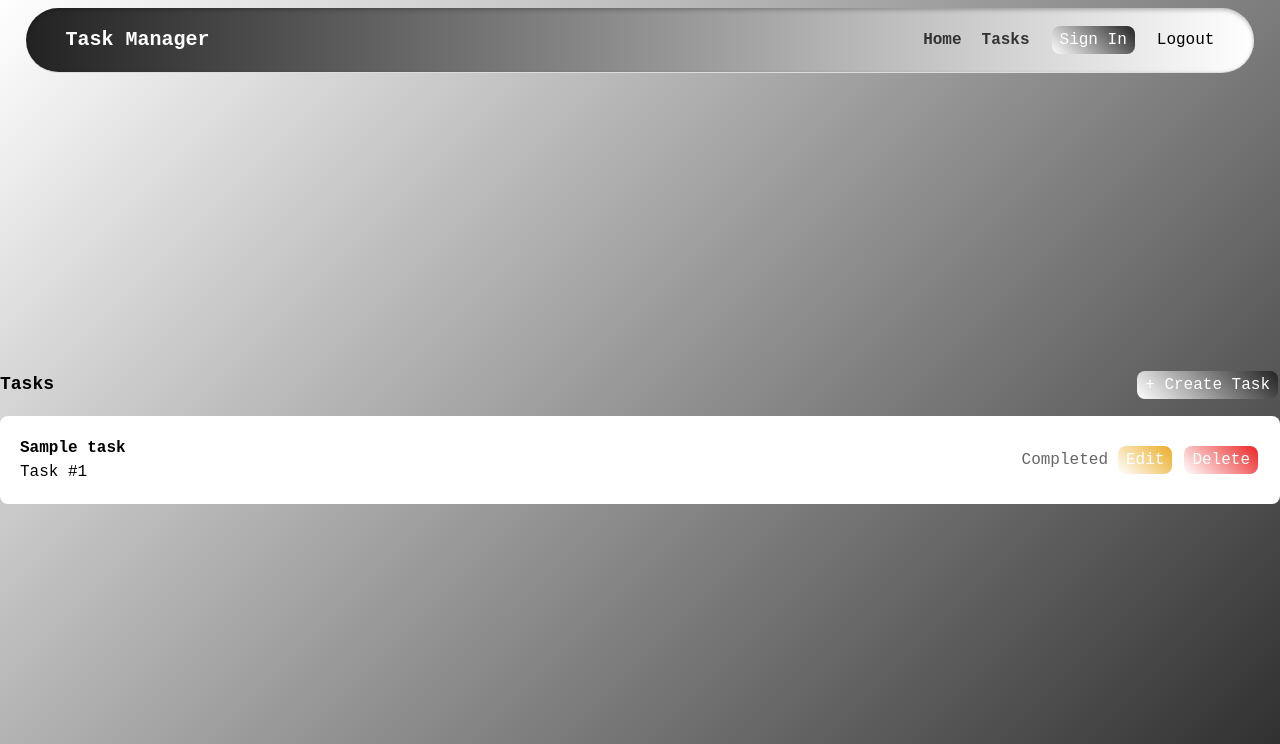
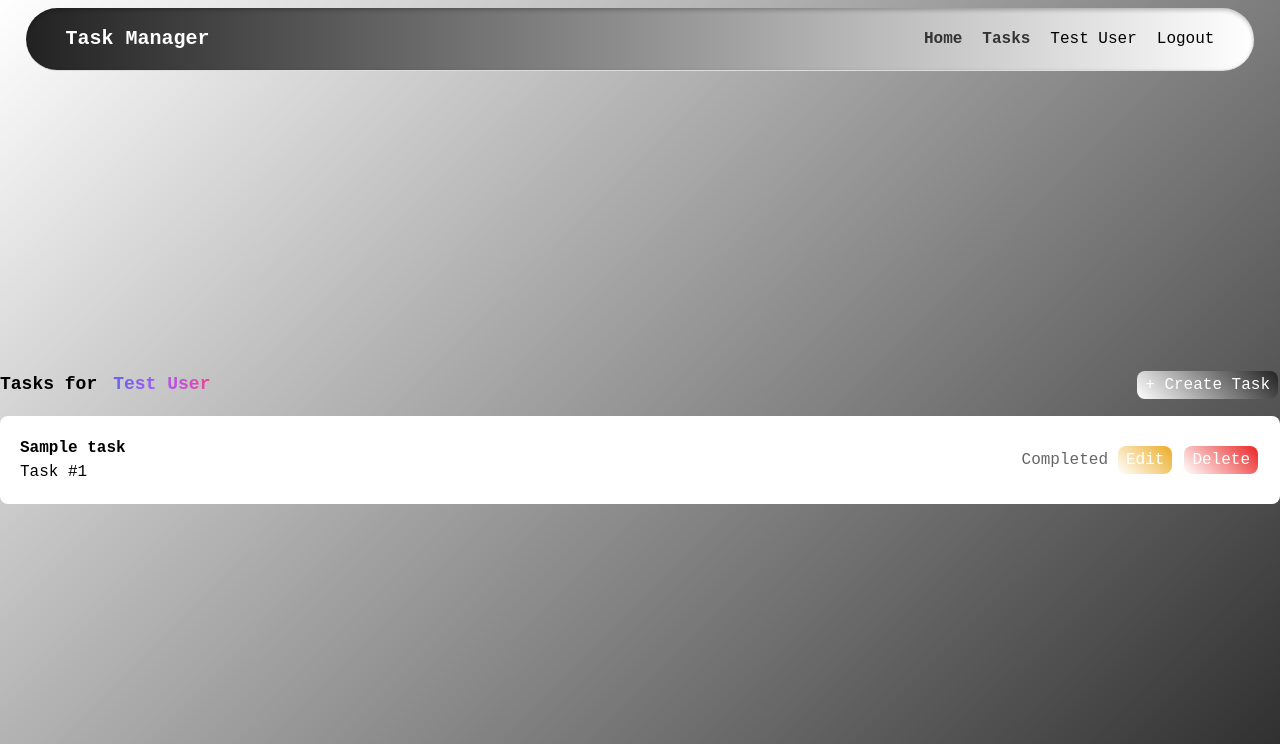
Before and after one commit to abhigodse9556/task-manager-in-laravel-php, a Laravel app: page /tasks in a window 1280 px wide. Shown: the top 744 px of the page. Run offline with Laravel 12, Linux system fonts and the light colour scheme; a user stored in the database is signed in; data comes from the database, SQL or seed files in the repository; tables that the repository leaves empty hold one stand-in row (values such as "Sample post"); style sheets or scripts are compiled from the project's sources.

Commit message:
Refactor task container styles and update user authentication display in navbar and tasks index

```diff
--- a/resources/css/tasks.css
+++ b/resources/css/tasks.css
@@ -1,6 +1,6 @@
 .task-container {
-    flex-direction: column;
-    align-items: flex-start;
+    height: stretch;
+    display: block;
 }
 
 
--- a/resources/views/components/navbar.blade.php
+++ b/resources/views/components/navbar.blade.php
@@ -7,11 +7,8 @@
     <div class="navbar-links">
         <a href="{{ route('home') }}">Home</a>
         <a href="{{ route('tasks.index') }}">Tasks</a>
-        @if (isset($user))
-        <x-button>{{ $user['name']}}</x-button>
-        @else
-        <x-button class="button">Sign In</x-button>
-        @endif
+        @if (auth()->check())
+        <span>{{ auth()->user()->name }}</span>
         <form method="POST" action="{{ route('logout') }}">
             @csrf
 
@@ -19,6 +16,9 @@
                 Logout
             </x-button>
         </form>
+        @else
+        <x-button class="button" onclick="window.location.href='/login'">Sign In</x-button>
+        @endif
     </div>
 
 </nav>
--- a/resources/views/tasks/index.blade.php
+++ b/resources/views/tasks/index.blade.php
@@ -10,12 +10,12 @@
 
     <div class="header">
 
-        @if (isset($user))
+        @if (auth()->check())
         <div class="flex gap-4">
             <h1>
                 Tasks for
             </h1>
-            <h1 class="gradient-text">{{ $user['name'] }}</h1>
+            <h1 class="gradient-text">{{ auth()->user()->name }}</h1>
         </div>
         @else
         <h1>Tasks</h1>
```
